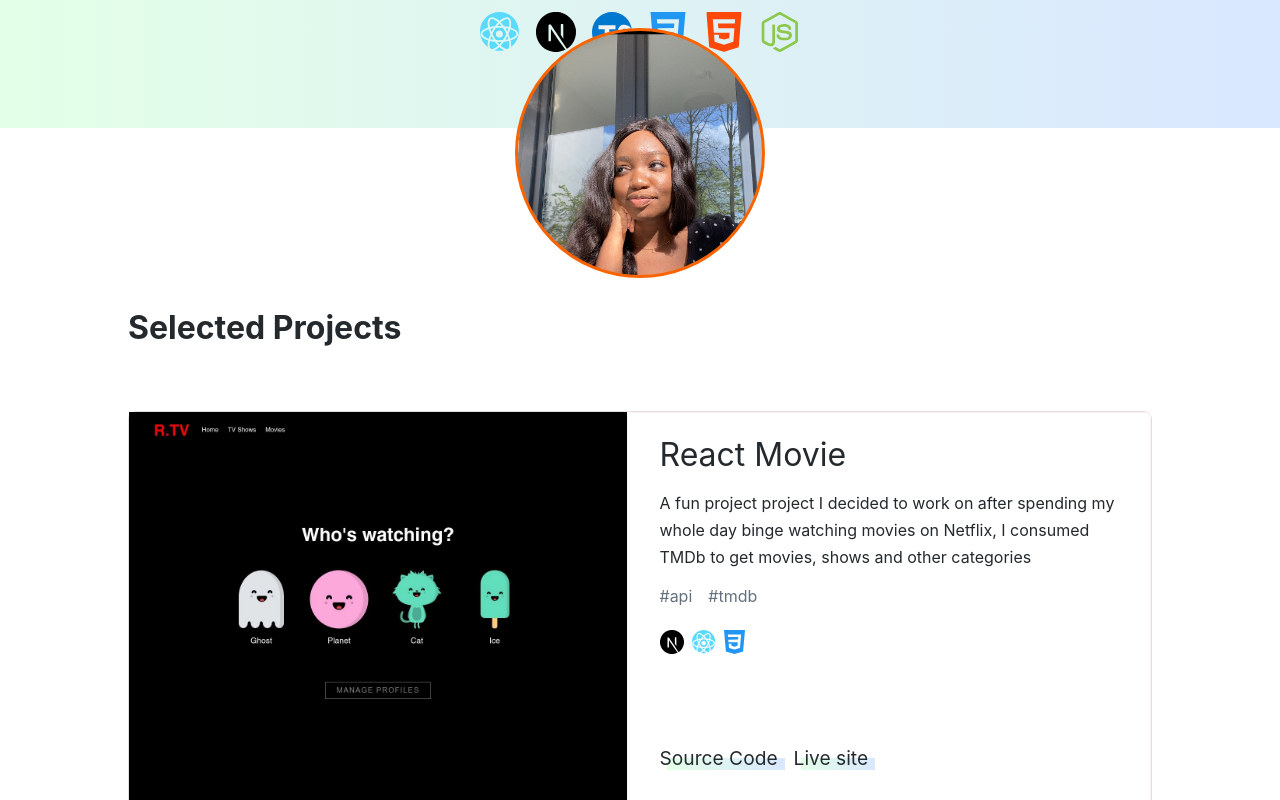
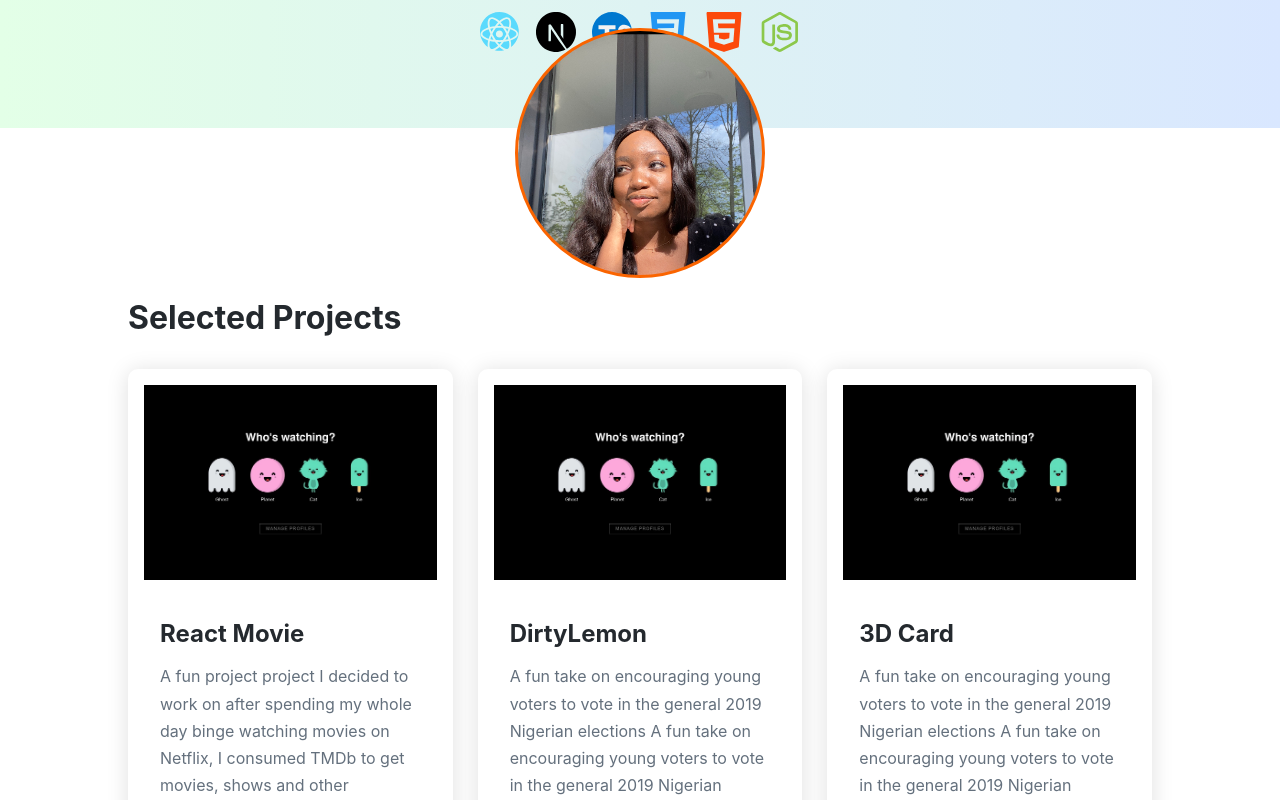
Before and after one commit to ngozi-ekekwe/ngozi.dev, a Next.js app: page / in a window 1280 px wide. Shown: the part 480-1280 px from the top of the page. Built offline with nearby package versions, Linux system fonts and the light colour scheme.

Commit message:
change portfolio

```diff
--- a/components/Experience.js
+++ b/components/Experience.js
@@ -44,7 +44,6 @@ function Experiences() {
 
 const ExperiencesStyled = styled.section`
   width: 100%;
-  margin: 3rem 0;
   background-image: ${(props) => props.theme.defaultColor};
 `;
 
--- a/components/Introduction.js
+++ b/components/Introduction.js
@@ -156,6 +156,7 @@ const ProfileStyled = styled.div`
   position: absolute;
   display: flex;
   left: 50%;
+
   transform: translate(-50%, 0);
   margin-top: -100px;
   @media screen and (max-width: ${(props) => props.theme.tablet}) {
--- a/components/Projects.js
+++ b/components/Projects.js
@@ -10,13 +10,10 @@ function Projects() {
           {projectsDirectory &&
             projectsDirectory.map((project) => {
               return (
-                <Project className={project.block ? "flex" : ""}>
-                  {project.block && (
-                    <ProjectImage
-                      src={project.backgroundImage}
-                      alt=""
-                    ></ProjectImage>
-                  )}
+                <Project>
+                  <ProjectImage>
+                    <img src={project.backgroundImage} alt="" />
+                  </ProjectImage>
                   <ProjectContent>
                     <ProjectHeader>{project.name}</ProjectHeader>
                     <ShortDescription>{project.short}</ShortDescription>
@@ -40,17 +37,17 @@ function Projects() {
                           );
                         })}
                     </ProjectTagWrapper>
+                  </ProjectContent>
                   <ProjectFooter>
                     {project.github && (
                       <ProjectLink href={project.github}>
-                          Source Code
+                        source sode
                       </ProjectLink>
                     )}
                     {project.live && (
-                        <ProjectLink href={project.live}>Live site</ProjectLink>
+                      <ProjectLink href={project.live}>live site</ProjectLink>
                     )}
                   </ProjectFooter>
-                  </ProjectContent>
                 </Project>
               );
             })}
@@ -62,25 +59,24 @@ function Projects() {
 
 const ProjectDiv = styled.section`
   width: 100%;
+  min-height: 100%;
   background-color: ${(props) => props.theme.headerBackgroundColor};
 `;
 
-const ProjectsStyled = styled.div`
+const ProjectsStyled = styled.article`
   width: 80%;
   margin: 0rem auto;
-  padding-top: 150px;
+  padding-top: 140px;
+  padding-bottom: 3rem;
 
   @media screen and (max-width: ${(props) => props.theme.tablet}) {
-    padding-top: 150px;
+    padding-top: 140px;
   }
 `;
 
 const ProjectContent = styled.div`
-  height: 100%;
-  position: relative;
   padding: 1.5rem 2rem;
   border-radius: 5px;
-  border: 1px solid lavenderblush;
   background-color: ${(props) => props.theme.bodyBackgroundColor};
   color: ${(props) => props.theme.bodyTextColor};
 
@@ -97,9 +93,18 @@ const ProjectHashTag = styled.span`
   }
 `;
 
-const ProjectImage = styled.img`
-  height: 100%;
-  width: auto;
+const ProjectImage = styled.figure`
+  margin: 1rem;
+  img {
+    object-fit: cover;
+    display: flex;
+    height: 195px;
+    width: 100%;
+  }
+
+  @media screen and (max-width: ${(props) => props.theme.tablet}) {
+    display: none;
+  }
 `;
 
 const Slide = keyframes`
@@ -115,7 +120,7 @@ const ProjectWrapper = styled.section`
   display: flex;
   flex-wrap: wrap;
   justify-content: space-between;
-  margin-top: 4rem;
+  margin-top: 1rem;
 
   @media screen and (max-width: ${(props) => props.theme.tablet}) {
     margin-top: 2rem;
@@ -123,15 +128,17 @@ const ProjectWrapper = styled.section`
 `;
 
 const ProjectHeader = styled.header`
-  font-size: 2rem;
+  font-size: 1.5rem;
+  font-weight: bold;
 
   @media screen and (max-width: ${(props) => props.theme.tablet}) {
-    font-size: 1.5rem;
+    font-size1 1.5rem;
   }
 `;
 
 const ProjectDescription = styled.p`
   line-height: 1.7;
+  color: #64707d;
 
   @media screen and (max-width: ${(props) => props.theme.tablet}) {
     display: none;
@@ -140,8 +147,10 @@ const ProjectDescription = styled.p`
 
 const ShortDescription = styled.p`
   display: none;
+  color: #64707d;
   @media screen and (max-width: ${(props) => props.theme.tablet}) {
     display: block;
+    color: #64707d;
   }
 `;
 
@@ -154,17 +163,21 @@ const SectionTitle = styled.h3`
 `;
 
 const Project = styled.div`
-  width: calc((100% - (10px * 2)) / 2);
-  border-radius: 8px;
-  border: 1px solid rgba(0, 0, 0, 0.12);
+  width: calc((100% - (10px * 5)) / 3);
+  position: relative;
   background-color: ${(props) => props.theme.bodyBackgroundColor};
+  box-shadow: 0 2px 22px 0 rgba(0, 0, 0, 0.13);
+  border-radius: 10px;
+  padding-bottom: 3rem;
   margin-bottom: 3rem;
-  height: 400px;
+
+  &:hover {
+    scaleY(2);
+  }
 
   @media screen and (max-width: ${(props) => props.theme.tablet}) {
     margin-bottom: 1rem;
   }
-
   animation-name: ${Slide};
   animation-duration: 0.75s;
 
@@ -172,27 +185,10 @@ const Project = styled.div`
     width: 100%;
     height: 250px;
   }
-
-  &.flex {
-    width: 100%;
-    display: flex;
-    justify-content: space-between;
-
-    ${ProjectImage} {
-      object-fit: cover;
-      @media screen and (max-width: ${(props) => props.theme.tablet}) {
-        display: none;
-      }
-    }
-
-    @media screen and (max-width: ${(props) => props.theme.tablet}) {
-      flex-direction: column;
-    }
-  }
 `;
 
 export const ProjectTagWrapper = styled.div`
-  margin-bottom: 1.5rem;
+  margin-bottom: 1rem;
   display: -webkit-box;
   display: -ms-flexbox;
   display: flex;
@@ -209,8 +205,9 @@ export const ProjectTag = styled.img`
 
 const ProjectFooter = styled.footer`
   diplsay: flex;
+  padding: 1.5rem 2rem;
   position: absolute;
-  bottom: 2.5rem;
+  bottom: 1em;
   width: 100%;
 
   @media screen and (max-width: ${(props) => props.theme.tablet}) {
--- a/utils/projects.js
+++ b/utils/projects.js
@@ -5,7 +5,7 @@ export const projectsDirectory = [
     short: "A Netflix Wannabe",
     description:
       "A fun project project I decided to work on after spending my whole day binge watching movies on Netflix, I consumed TMDb to get movies, shows and other categories",
-    block: true,
+    block: false,
     github: "https://github.com/ngozi-ekekwe/reactive-movie",
     live: "https://reactive-movie.netlify.app/",
     tools: ["next", "reactlogo", "css"],
@@ -21,6 +21,7 @@ export const projectsDirectory = [
     block: false,
     live: "https://dirtylemon.com/",
     tags: ["#api", "#tmdb"],
+    backgroundImage: "bg3.webp",
     tools: ["next", "reactlogo", "css"],
   },
 
@@ -34,6 +35,7 @@ export const projectsDirectory = [
     github: "https://github.com/ngozi-ekekwe/reactive-movie",
     live: "https://reactive-movie.netlify.app/",
     tags: ["#api", "#tmdb"],
+    backgroundImage: "bg3.webp",
     tools: ["css", "html"],
   },
   // {
```
Lines whose indentation alone changed are shown as unchanged.
